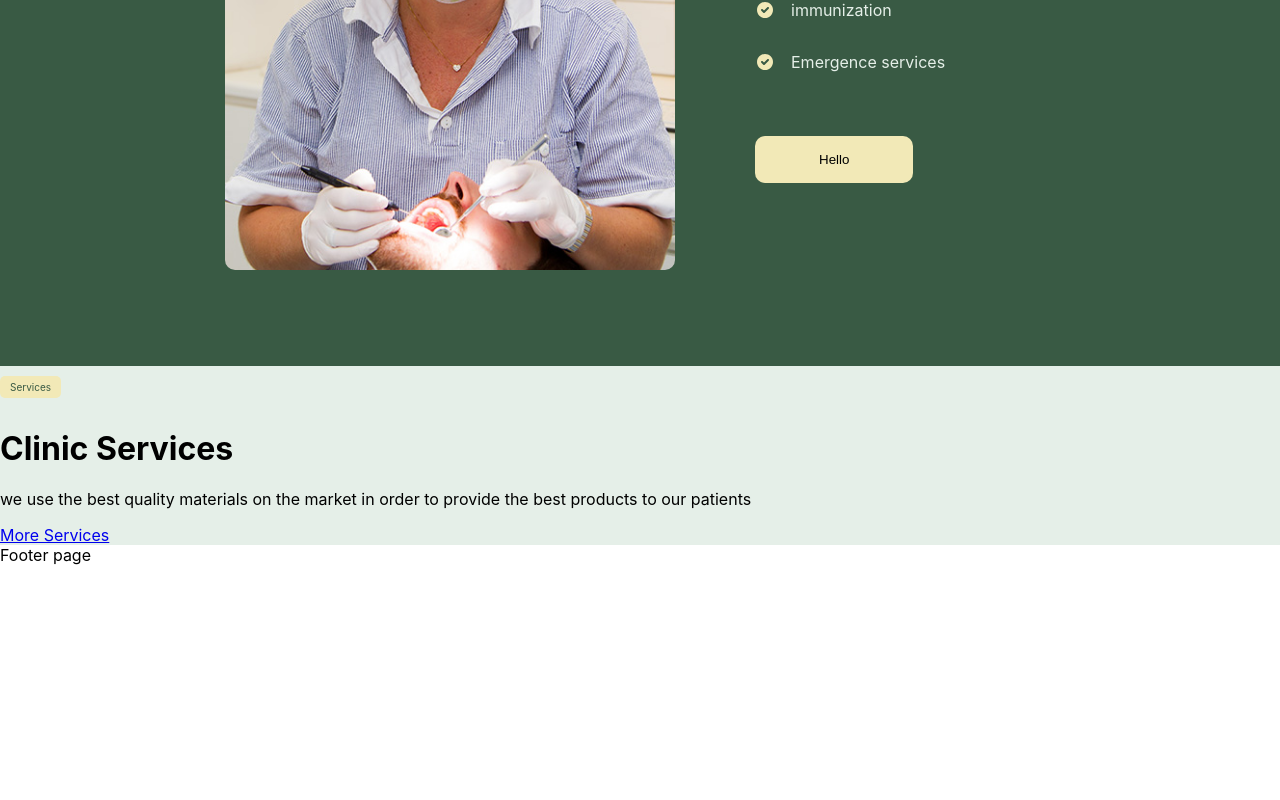
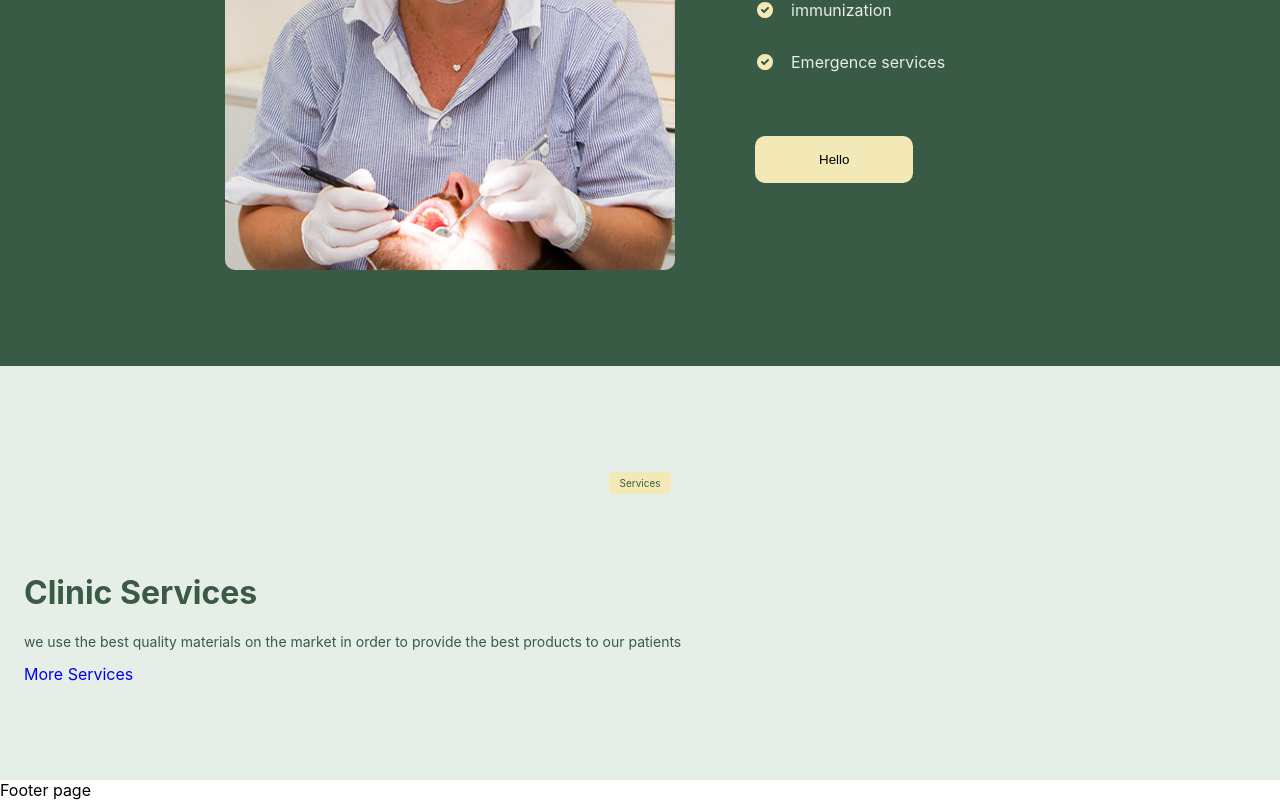
Before and after one commit to MuhammadTurkmen/Dental-Landing-Page-React, a React (Create React App) app: page / in a window 1280 px wide. Shown: the part 1272-2072 px from the top of the page. Before the commit the page ends 1837 px from the top, so only its background shows below. Built offline with nearby package versions, Linux system fonts and the light colour scheme.

Commit message:
adding font

```diff
--- a/src/components/Services.js
+++ b/src/components/Services.js
@@ -25,6 +25,8 @@ function Services() {
 
 const Wrapper = styled.div`
   background: var(--lighter-green, #e5efe8);
+  text-align: center;
+  padding: 6rem 1.5rem;
 
   .title {
     background-color: #f2e9b7;
@@ -34,6 +36,25 @@ const Wrapper = styled.div`
     display: inline-block;
     color: var(--dark-green, #395a44);
   }
+
+  .text-container {
+    margin-top: 3rem;
+    display: flex;
+    flex-direction: column;
+    text-align: start;
+    justify-content: space-between;
+    color: #395a44;
+
+    a {
+      text-decoration: none;
+    }
+  }
+  .services-title {
+    font-size: 2rem;
+  }
+  .desc {
+    font-size: 14px;
+  }
 `;
 
 export default Services;
--- a/src/data.js
+++ b/src/data.js
@@ -94,3 +94,21 @@ export const all_benefits = [
     check,
   },
 ];
+
+export const cards = [
+  {
+    tooth,
+    name: "root canal treatment ",
+    desc: "We clean the tooth and remove the infection which is causing the pain in root canal.",
+  },
+  {
+    tooth,
+    name: "Dental treatment ",
+    desc: "We clean the tooth and remove the infection which is causing the pain in root canal.",
+  },
+  {
+    tooth,
+    name: "root canal treatment ",
+    desc: "We clean the tooth and remove the infection which is causing the pain in root canal.",
+  },
+];
```
